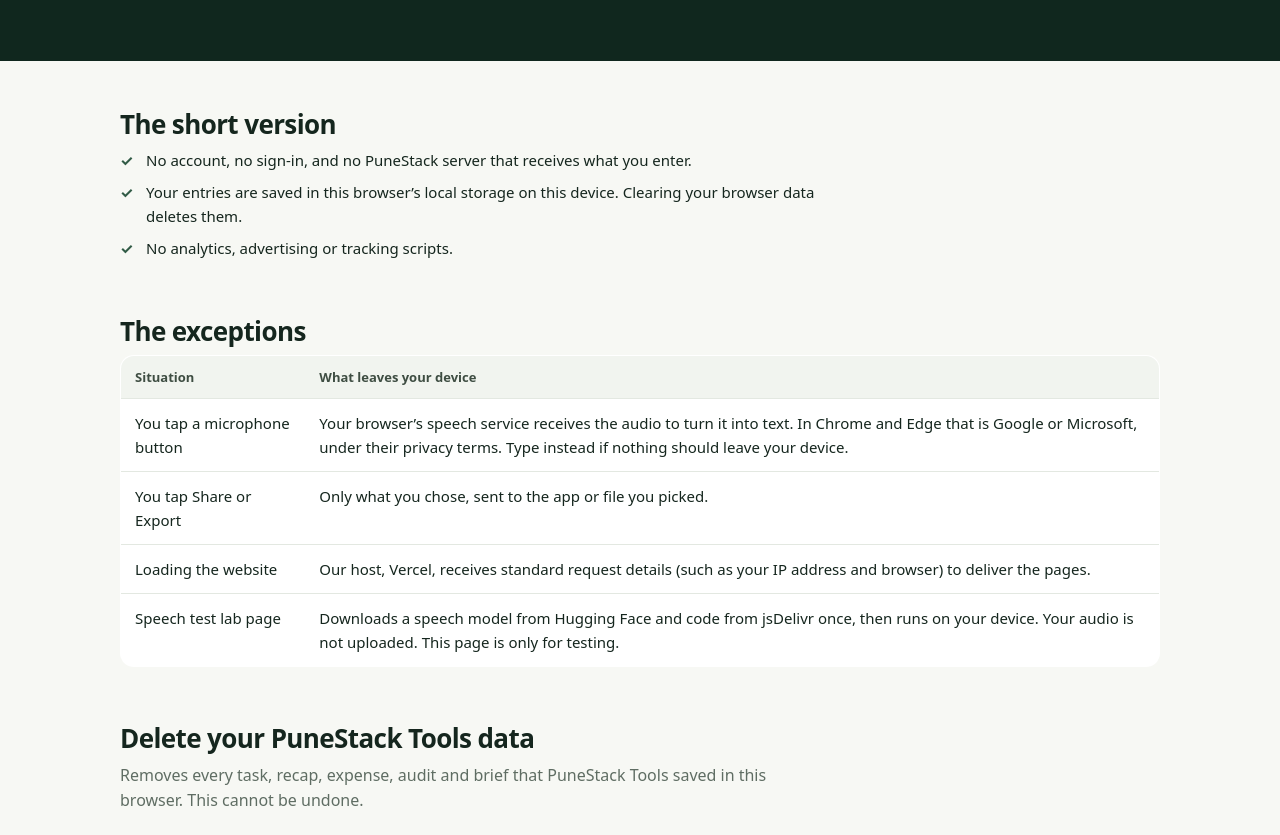
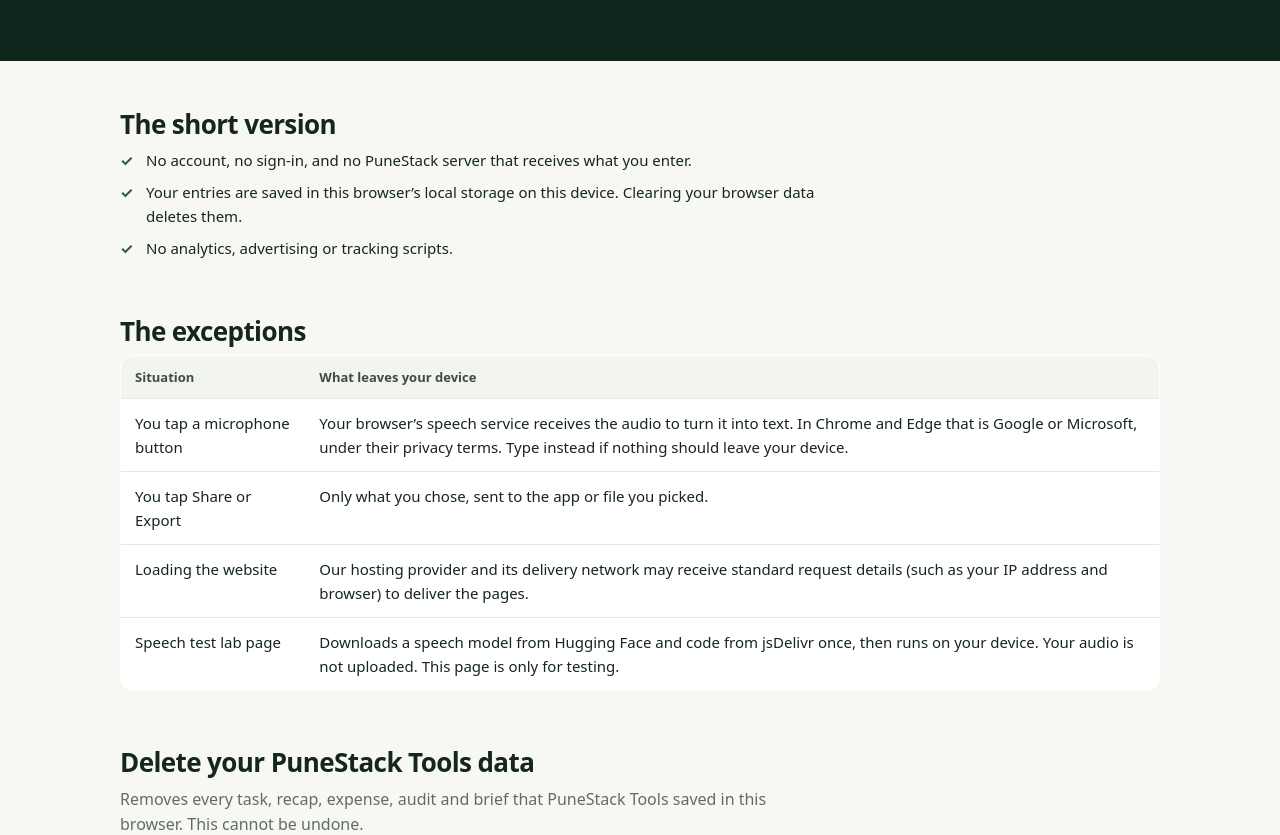
Before and after one commit to sghatge/fieldnotes, a plain HTML site: page src/outputs/privacy/index.html in a window 1280 px wide. Shown: the part 250-1085 px from the top of the page. Drawn offline with Linux system fonts and the light colour scheme.

Commit message:
fix: prepare public indexing and hosting disclosures

```diff
--- a/src/outputs/privacy/index.html
+++ b/src/outputs/privacy/index.html
@@ -4,7 +4,7 @@
 <meta charset="utf-8">
 <meta name="viewport" content="width=device-width,initial-scale=1,viewport-fit=cover">
 <meta name="theme-color" content="#10271e">
-<meta name="robots" content="noindex">
+<meta name="robots" content="index,follow">
 <meta name="description" content="Where PuneStack Tools data goes, in plain language.">
 <link rel="icon" href="../icon.svg">
 <link rel="stylesheet" href="../styles.css">
@@ -31,7 +31,7 @@
 <table class="flow"><thead><tr><th>Situation</th><th>What leaves your device</th></tr></thead><tbody>
 <tr><td>You tap a microphone button</td><td>Your browser’s speech service receives the audio to turn it into text. In Chrome and Edge that is Google or Microsoft, under their privacy terms. Type instead if nothing should leave your device.</td></tr>
 <tr><td>You tap Share or Export</td><td>Only what you chose, sent to the app or file you picked.</td></tr>
-<tr><td>Loading the website</td><td>Our host, Vercel, receives standard request details (such as your IP address and browser) to deliver the pages.</td></tr>
+<tr><td>Loading the website</td><td>Our hosting provider and its delivery network may receive standard request details (such as your IP address and browser) to deliver the pages.</td></tr>
 <tr><td>Speech test lab page</td><td>Downloads a speech model from Hugging Face and code from jsDelivr once, then runs on your device. Your audio is not uploaded. This page is only for testing.</td></tr>
 </tbody></table></section>
 <section><h2>Delete your PuneStack Tools data</h2>
```
